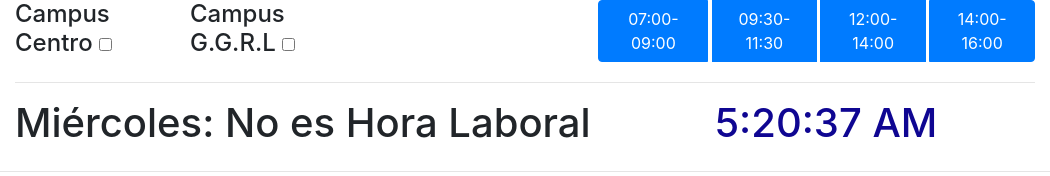
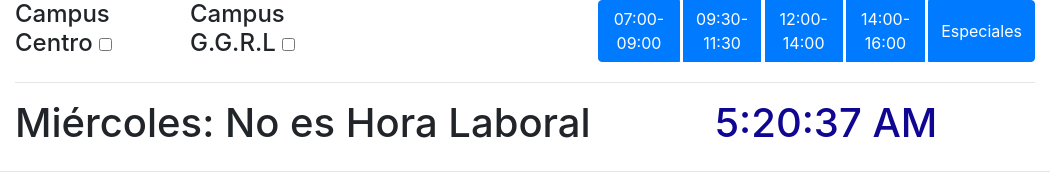
Before and after one commit to Jobzi/PryAsistencia-Electron, an Electron app: page src/views/index.html in a window 1050 px wide. Drawn offline with Linux system fonts and the light colour scheme; no server answers.

Commit message:
Pestaña especiales agregada con errores

```diff
--- a/src/views/index.html
+++ b/src/views/index.html
@@ -39,6 +39,10 @@
                       <button class="btn btn-primary" onclick="seleccionarHora('14:00:00-16:00:00')">
                         14:00-16:00
                       </button>
+                      &nbsp
+                      <button class="btn btn-primary" onclick="dibujarEspeciales()">
+                        Especiales
+                      </button>
                   </div>
                 </div>
              </div>
--- a/src/views/js/funciones.js
+++ b/src/views/js/funciones.js
@@ -90,8 +90,8 @@ function listarControles(horario) {
               })
           }
       })
+      connection.end()
     })
-    connection.end()
 }
 
 function dibujarSalas(){
@@ -326,19 +326,100 @@ function buscarCambios(){
         if(datos.localeCompare(document.getElementById("datos").innerHTML)!=0){
           document.getElementById("datos").innerHTML = datos
           datos=document.getElementById("datos").innerHTML
-          listarControles(horario_actual)
+          if(horario_actual!="ESPECIALES"){
+            listarControles(horario_actual)
+          }else{
+            dibujarEspeciales()
+          }
         }
     })
     connection.end()
     setTimeout("buscarCambios()",1000)
-  }
+}
 
+function dibujarEspeciales(){
+    saberDia("ESPECIALES")
+    horario_actual="ESPECIALES"
+    let string_fecha=fecha.getFullYear() + "-" + (fecha.getMonth() +1) + "-" + fecha.getDate();
+    let query = 'select CON_DIA,MAT_ABREVIATURA,control.DOC_CODIGO,DOC_NOMBRES,DOC_APELLIDOS,DOC_TITULO,CON_EXTRA,LAB_ABREVIATURA,LAB_ESTADO,control.CON_HORA_ENTRADA,control.CON_HORA_SALIDA,control.CON_HORA_ENTRADA_R,control.CON_HORA_SALIDA_R FROM control,materia,docente,laboratorio WHERE control.MAT_CODIGO=materia.MAT_CODIGO and control.DOC_CODIGO=docente.DOC_CODIGO and control.LAB_CODIGO=laboratorio.LAB_CODIGO and control.CON_DIA="'+string_fecha+'"';
+    let color_tarjeta=["light","info","success","secondary"];
+    let accion_boton=["DISPONIBLE","ENTRAR","SALIR","FINALIZADO"]
+    let indice_colores;
+    const connection = mysql.createConnection(credenciales)
+    connection.connect()
+    connection.query(query,function(err,rows,fields){
+        if (err){
+          console.log("error fatal")
+          console.log(err)
+          return
+        }
+        document.getElementById("salas").innerHTML=""
+        controles=rows;
+        controles.forEach(control => {
+          if(control.CON_HORA_ENTRADA!="07:00:00" && control.CON_HORA_ENTRADA!="09:30:00" && control.CON_HORA_ENTRADA!="12:00:00" && control.CON_HORA_ENTRADA!="14:00:00"){
+              if(control.LAB_ESTADO==1){
+                //Obtienedo si es ocacional
+                let ocasional="H";
+                if (control.CON_EXTRA==1){
+                    ocasional="O"
+                }
+                //Obteniendo el estado de control
+                if(control.CON_HORA_ENTRADA_R!=null){
+                  if(control.CON_HORA_SALIDA_R==null){
+                    indice_colores=2;
+                  }else{
+                    indice_colores=3
+                  }
+                }else{
+                  indice_colores=1;
+                }
+                const controlesTemplate = `<div id= ${control.LAB_ABREVIATURA}>
+                <font size=5><b class="card-text" >${control.CON_HORA_ENTRADA}-${control.CON_HORA_SALIDA} </b></font>
+                <div class="card text-white bg-${color_tarjeta[indice_colores]} mb-5">
+                    <div class="card-header">
+                        <div class="row">
+                        <div class="col-md-3">
+                            <label class="btn btn-primary"><h3>${control.LAB_ABREVIATURA}</h3></label>
+                            <font size=5><b class="card-text" style="color:#fffb00";>${ocasional}</b></font>
+                        </div>
+                        <div class="col-md-8">
+                            <h3>&nbsp ${control.MAT_ABREVIATURA} </h3>
+                        </div>
+                        </div>
+                    </div>
+                    <div class="card-body">
+                        <h4 class="card-title">${control.DOC_TITULO} ${control.DOC_APELLIDOS} ${control.DOC_NOMBRES} </h4>
+                    </div>
+                    <div class="card-footer">
+                        <button id="boton${control.LAB_ABREVIATURA+control.MAT_ABREVIATURA}" class="btn btn-${color_tarjeta[indice_colores]} btn-block">
+                          ${accion_boton[indice_colores]}
+                        </button>
+                    </div>
+                </div>
+                </div>`;
+                document.getElementById("salas").innerHTML += controlesTemplate;
+                let btn = document.getElementById("boton"+control.LAB_ABREVIATURA+control.MAT_ABREVIATURA);
+                btn.addEventListener('click', e => {
+                    if(control.CON_HORA_ENTRADA<=hora_actual){
+                      crearVentanaAutentificar(control.DOC_CODIGO, (btn.textContent).trim())
+                    }else{
+                      alert("No puede cambiar controles futuros")
+                    }
+                  });
+                btn=null
 
+            }
+          }
+        })
+        connection.end()
+      })
+
+}
 
 function iniciar(){
     reloj();
     listarControles("");
-    //menubar();
+    menubar();
     buscarCambios();
 
 }
--- a/src/views/js/funciones_autentificacion.js
+++ b/src/views/js/funciones_autentificacion.js
@@ -29,10 +29,10 @@ function validarDocente(contraseña){
     let query2="";
     if(docente[0].DOC_CLAVE==contraseña){
       if(info_control.accion=="ENTRAR"){
-        query2='UPDATE control SET control.CON_HORA_ENTRADA_R = "'+info_control.hora_actual+'" , control.CON_REG_FIRMA_ENTRADA="'+docente.DOC_MIESPE+'"    WHERE DOC_CODIGO='+info_control.docente
+        query2='UPDATE control SET control.CON_HORA_ENTRADA_R = "'+info_control.hora_actual+'" , control.CON_REG_FIRMA_ENTRADA="'+docente[0].DOC_MIESPE+'"    WHERE DOC_CODIGO='+info_control.docente
       }else{
         if(info_control.accion=="SALIR"){
-          query2='UPDATE control SET control.CON_HORA_SALIDA_R = "'+info_control.hora_actual+'" , control.CON_REG_FIRMA_SALIDA="'+docente.DOC_MIESPE+'" WHERE DOC_CODIGO='+info_control.docente
+          query2='UPDATE control SET control.CON_HORA_SALIDA_R = "'+info_control.hora_actual+'" , control.CON_REG_FIRMA_SALIDA="'+docente[0].DOC_MIESPE+'" WHERE DOC_CODIGO='+info_control.docente
         }
       }
       connection.query(query2,function(err,result){
```
